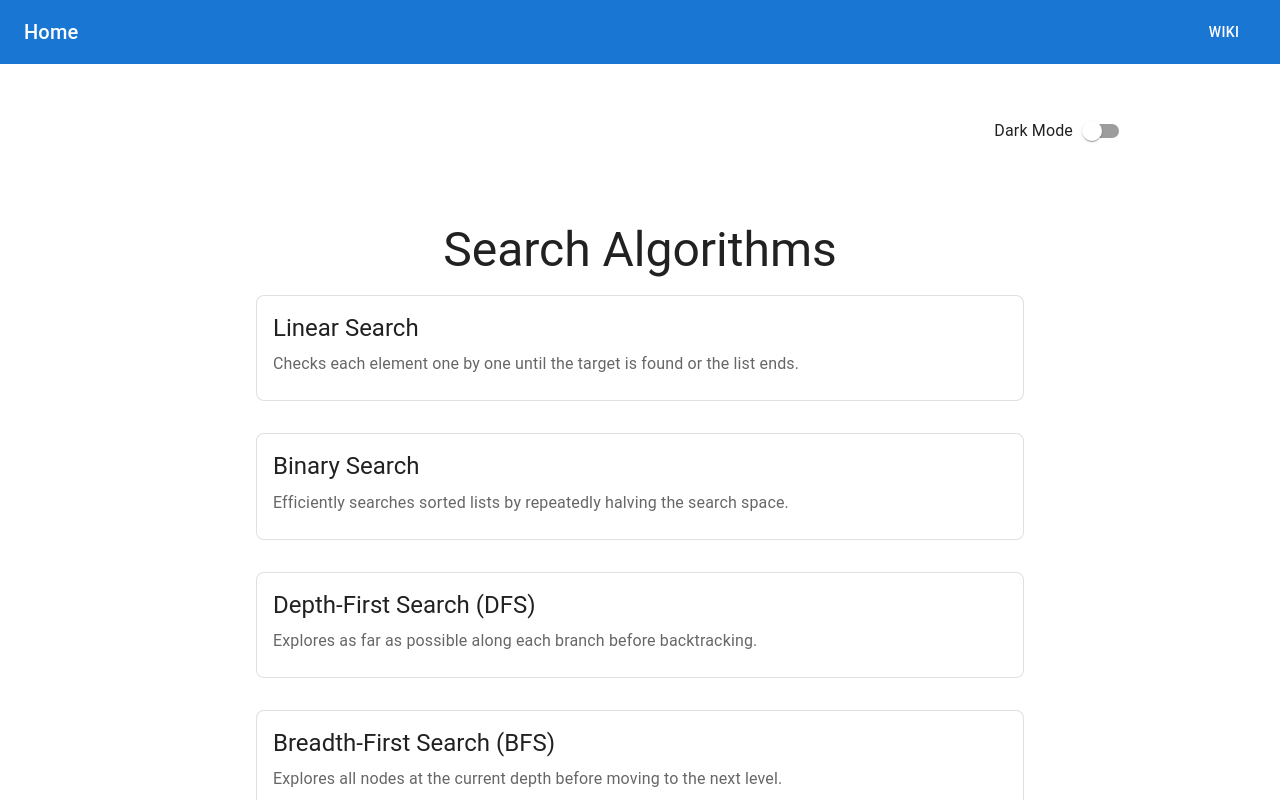
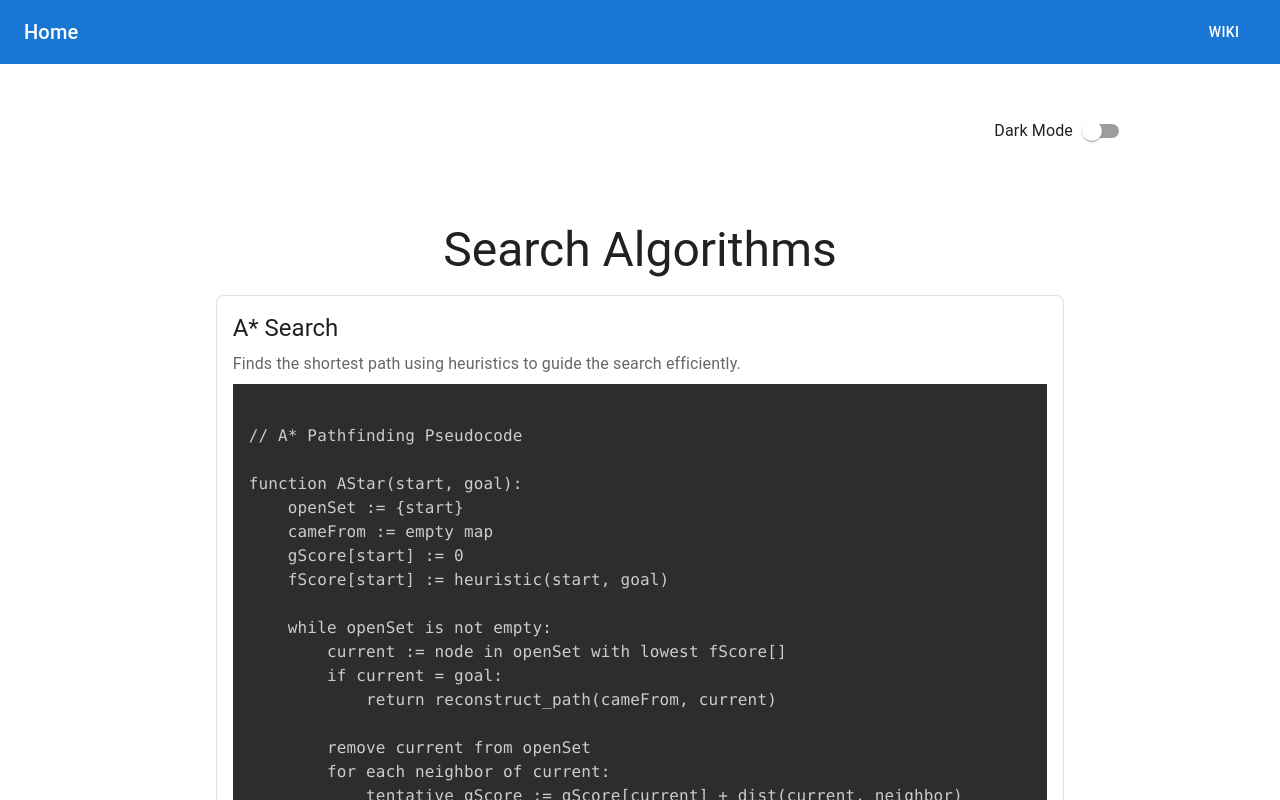
Before and after one commit to kwanlokto/graphing_library, a Next.js app: page /wiki in a window 1280 px wide. Shown: the top 800 px of the page. Built offline with nearby package versions, Linux system fonts and the light colour scheme.

Commit message:
populate wiki page

```diff
--- a/src/app/wiki/page.tsx
+++ b/src/app/wiki/page.tsx
@@ -13,39 +13,43 @@ import {
 
 import Link from "next/link";
 import React from "react";
+import SyntaxHighlighter from "react-syntax-highlighter";
+import { pseudocode as aStarPseudocode } from "@/algorithms/a_star";
+import { tomorrow } from "react-syntax-highlighter/dist/cjs/styles/prism";
 
 const searchAlgorithms = [
-  {
-    name: "Linear Search",
-    description:
-      "Checks each element one by one until the target is found or the list ends.",
-  },
-  {
-    name: "Binary Search",
-    description:
-      "Efficiently searches sorted lists by repeatedly halving the search space.",
-  },
-  {
-    name: "Depth-First Search (DFS)",
-    description:
-      "Explores as far as possible along each branch before backtracking.",
-  },
-  {
-    name: "Breadth-First Search (BFS)",
-    description:
-      "Explores all nodes at the current depth before moving to the next level.",
-  },
+  // {
+  //   name: "Linear Search",
+  //   description:
+  //     "Checks each element one by one until the target is found or the list ends.",
+  // },
+  // {
+  //   name: "Binary Search",
+  //   description:
+  //     "Efficiently searches sorted lists by repeatedly halving the search space.",
+  // },
+  // {
+  //   name: "Depth-First Search (DFS)",
+  //   description:
+  //     "Explores as far as possible along each branch before backtracking.",
+  // },
+  // {
+  //   name: "Breadth-First Search (BFS)",
+  //   description:
+  //     "Explores all nodes at the current depth before moving to the next level.",
+  // },
   {
     name: "A* Search",
     key: "a-star",
     description:
       "Finds the shortest path using heuristics to guide the search efficiently.",
+    psudocode: aStarPseudocode,
   },
 ];
 
 export default function SearchAlgorithmsPage() {
   return (
-    <Box sx={{ px: 2, py: 6, maxWidth: "800px", mx: "auto" }}>
+    <Box sx={{ px: 2, py: 6, mx: "auto" }}>
       <Typography variant="h3" component="h1" align="center" gutterBottom>
         Search Algorithms
       </Typography>
@@ -68,6 +72,11 @@ export default function SearchAlgorithmsPage() {
                 <Typography color="text.secondary">
                   {algo.description}
                 </Typography>
+                {algo.psudocode && (
+                  <SyntaxHighlighter language="text" style={tomorrow}>
+                    {algo.psudocode}
+                  </SyntaxHighlighter>
+                )}
               </CardContent>
             </Card>
           </Grid>
```
